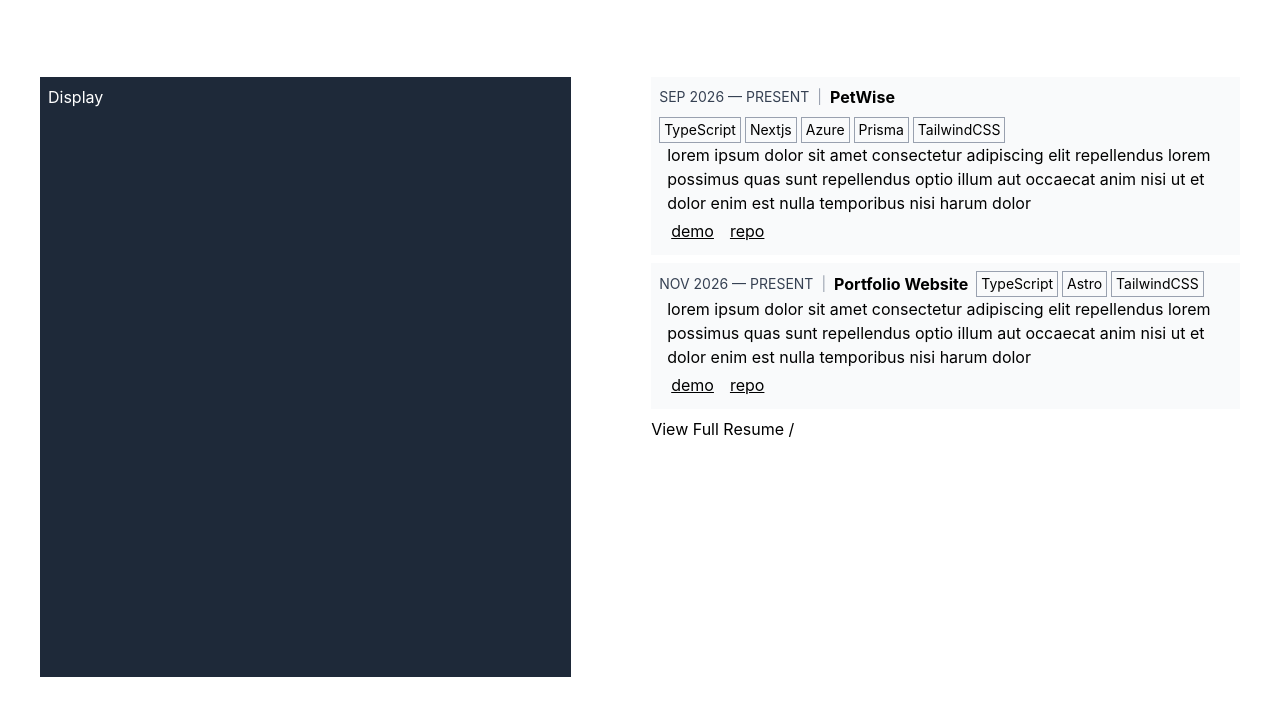
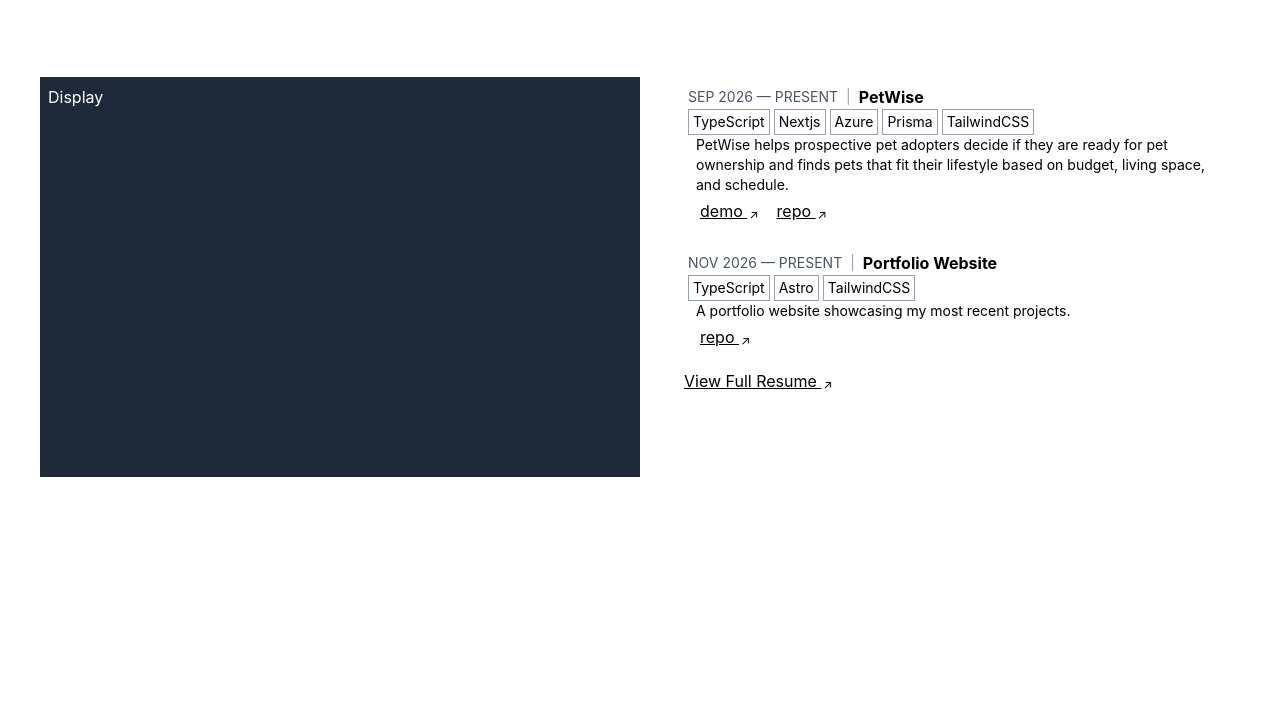
Before and after one commit to Markyriott/portfolio-site, an Astro site: page / in a window 1280 px wide. Shown: the part 107-824 px from the top of the page. After the commit the page ends 800 px from the top, so only its background shows below. Built offline with nearby package versions, Linux system fonts and the light colour scheme; Astro itself is replaced by a stand-in of ours.

Commit message:
More styling and added resume pdf

```diff
--- a/src/components/Header.astro
+++ b/src/components/Header.astro
@@ -6,7 +6,7 @@ import Link from "./Link.astro";
 <div class="flex gap-2">
     <div>
         <h1 class= "text-3xl font-bold">Kevin Harriott</h1>
-        <p class="text-lg">Software Engineer</p>
+        <p class="text-xl">Software Engineer</p>
     </div>
     <div class= "space-x-2 mt-2">
         <Link href={GITHUB_URL} text="github" />
--- a/src/components/Link.astro
+++ b/src/components/Link.astro
@@ -6,4 +6,7 @@ interface Props {
 const { href, text } = Astro.props;
 ---
 
-<a href={href} class="underline p-1 hover:no-underline hover:text-white hover:bg-gray-600">{text}</a>
+<a href={href} class="group underline p-1 transition duration-150 hover:no-underline hover:text-white hover:bg-gray-600">
+    {text}
+    <span class="text-xs mr-1 inline-block translate-x-0.5 translate-y-0.5 transition duration-150 group-hover:translate-x-1 group-hover:-translate-y-0.5">↗︎</span>
+</a>
--- a/src/components/ProjectLink.astro
+++ b/src/components/ProjectLink.astro
@@ -15,14 +15,14 @@ interface Props {
 const { project } = Astro.props;
 ---
 
-<div class="bg-gray-50 p-2 w-full max-w-4xl hover:bg-gray-100 hover:outline hover:outline-gray-400">
-    <div class="flex gap-2 items-center flex-wrap">
-        <p class="text-sm text-wrap text-gray-700">{project.startDate} — {project.endDate}</p>
+<div class="p-2 w-full max-w-4xl transition duration-100 hover:bg-gray-100 hover:outline hover:outline-gray-400">
+    <div class="flex gap-x-2 items-center flex-wrap">
+        <p class="text-sm text-wrap text-gray-600">{project.startDate} — {project.endDate}</p>
         <span class="text-sm text-gray-400">|</span>
         <p class="text-md font-bold">{project.id}</p>
         <slot/>
     </div>
-    <p class="text-md ml-2 text-wrap">{project.description}</p>
+    <p class="text-sm ml-2 text-wrap">{project.description}</p>
     <div class="flex ml-2 gap-2">
         {project.demoLink && <Link href={project.demoLink} text="demo" />}
         {project.repoLink && <Link href={project.repoLink} text="repo" />}
--- a/src/components/ProjectViewer.astro
+++ b/src/components/ProjectViewer.astro
@@ -2,20 +2,23 @@
 import { getCollection } from "astro:content";
 import ProjectLink from "./ProjectLink.astro";
 import StackIcons from "./StackIcons.astro";
+import Link from "./Link.astro";
+
+const resumeLink="/resume.pdf";
 
 const projects = await getCollection("projects");
 ---
 
-<div class="flex flex-row gap-20">
-    <div class="bg-gray-800 text-white p-2 hidden md:w-100 md:h-90 lg:w-200 lg:h-150 md:block">
+<div class="flex flex-row gap-10">
+    <div class="bg-gray-800 text-white p-2 hidden md:block md:min-w-100 md:h-67 lg:min-w-150 lg:h-100">
         Display
     </div>
     <div class="space-y-2">
         {projects.map((project) => (
             <ProjectLink project={{id: project.data.id, description: project.data.description, startDate: project.data.startDate, endDate: project.data.endDate, demoLink: project.data.demoLink, repoLink: project.data.repoLink}}>
-            <StackIcons stackList={project.data.techStack} />
+                <StackIcons stackList={project.data.techStack} />
             </ProjectLink>
         ))}
-        <a href="">View Full Resume /</a>
+        <Link href={resumeLink} text="View Full Resume" />
     </div>
 </div>
--- a/src/components/StackIcons.astro
+++ b/src/components/StackIcons.astro
@@ -9,7 +9,7 @@ const {stackList} = Astro.props;
 
 <div class="gap-1 flex flex-row">
     {stackList.map((stack) => (
-        <p class="border border-gray-400 py-0.5 px-1 text-sm">
+        <p class="border border-gray-400 px-0.5 text-xs lg:py-0.5 lg:px-1 lg:text-sm">
             {stack}
         </p>
     ))}
--- a/src/consts.ts
+++ b/src/consts.ts
@@ -1,4 +1,4 @@
 export const SITE_TITLE = "riott.dev";
-export const SITE_DESCRIPTION = "Portfolio website of Kevin Harriott";
+export const SITE_DESCRIPTION = "Portfolio website for Kevin Harriott";
 export const GITHUB_URL = "https://github.com/Markyriott";
 export const LINKEDIN_URL = "https://www.linkedin.com/in/kevin-m-harriott/";
--- a/src/content.config.ts
+++ b/src/content.config.ts
@@ -28,7 +28,7 @@ const projects = defineCollection({
     loader: file("src/data/projects.json"),
     schema: z.object({
         id: z.string(),
-        description: z.string().max(200),
+        description: z.string().max(180),
         startDate: z.string(),
         endDate: z.string().optional(),
         media: z.string().optional(),
--- a/src/data/projects.json
+++ b/src/data/projects.json
@@ -2,7 +2,7 @@
     {
         "id": "PetWise",
         "techStack": ["TypeScript", "Nextjs", "Azure", "Prisma", "TailwindCSS"],
-        "description": "lorem ipsum dolor sit amet consectetur adipiscing elit repellendus lorem possimus quas sunt repellendus optio illum aut occaecat anim nisi ut et dolor enim est nulla temporibus nisi harum dolor",
+        "description": "PetWise helps prospective pet adopters decide if they are ready for pet ownership and finds pets that fit their lifestyle based on budget, living space, and schedule.",
         "startDate": "SEP 2026",
         "endDate": "PRESENT",
         "media": "",
@@ -12,11 +12,11 @@
     {
         "id": "Portfolio Website",
         "techStack": ["TypeScript", "Astro", "TailwindCSS"],
-        "description": "lorem ipsum dolor sit amet consectetur adipiscing elit repellendus lorem possimus quas sunt repellendus optio illum aut occaecat anim nisi ut et dolor enim est nulla temporibus nisi harum dolor",
+        "description": "A portfolio website showcasing my most recent projects.",
         "startDate": "NOV 2026",
         "endDate": "PRESENT",
         "media": "",
-        "demoLink": "https://google.com",
-        "repoLink": "https://google.com"
+        "demoLink": "",
+        "repoLink": "https://github.com/Markyriott/portfolio-site"
     }
 ]
```
Also changed, not shown: 1 other file.
